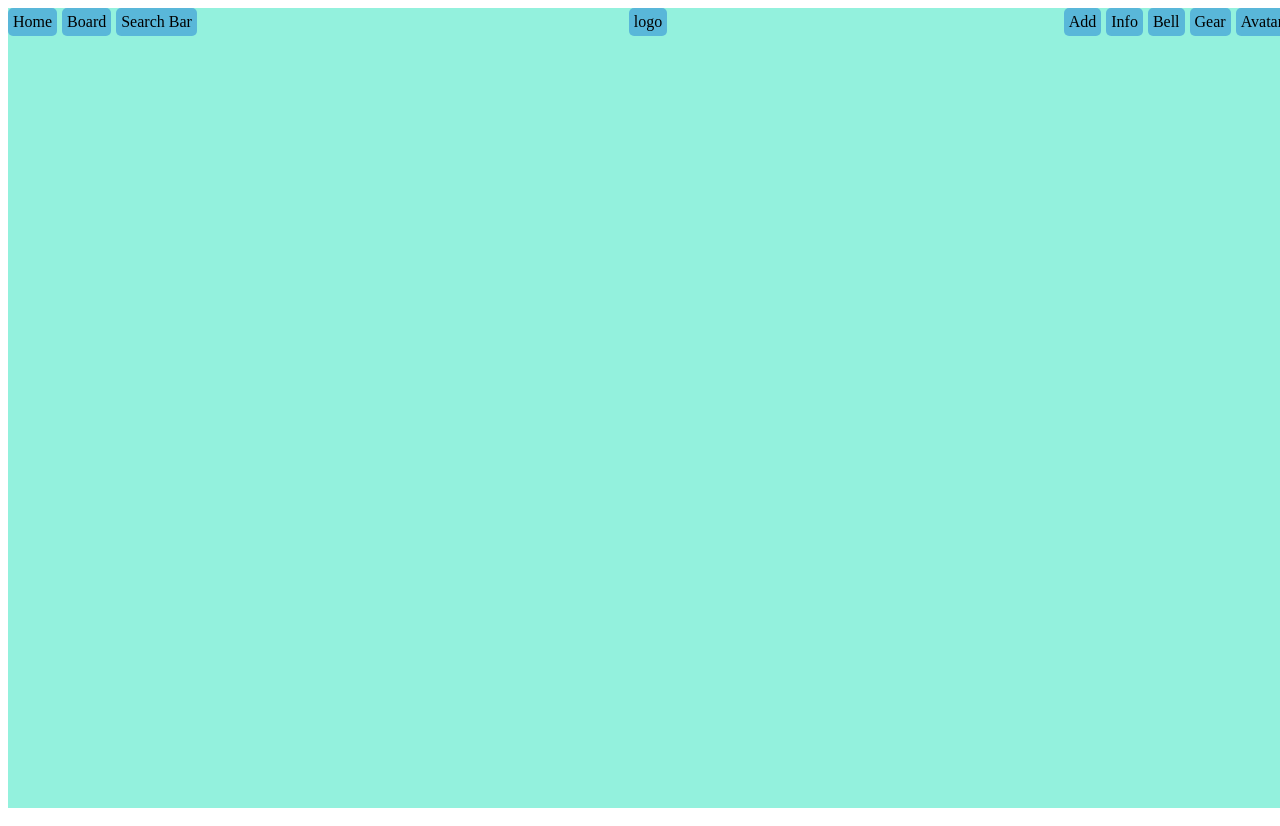
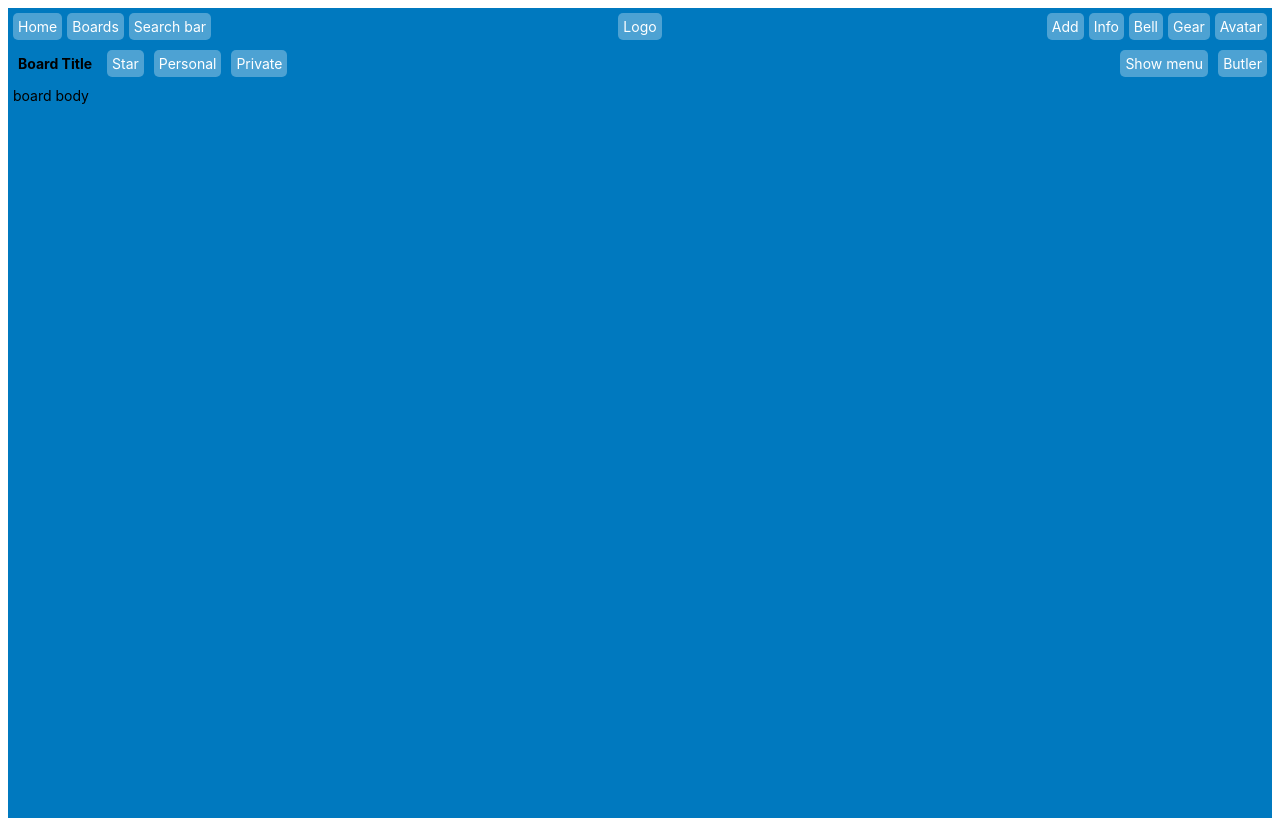
Before and after one commit to hamdi-yilmaz/responsive-header-with-display-table, a plain HTML site: page css grid/index.html in a window 1280 px wide. Drawn offline with Linux system fonts and the light colour scheme.

Commit message:
alt menu

```diff
--- a/css grid/index.html
+++ b/css grid/index.html
@@ -12,18 +12,33 @@
         <div class="base">
             <div class="header">
                 <div class="left-aligned">
-                    <div>Home</div>
-                    <div>Board</div>
-                    <div>Search Bar</div>
+                    <div class="button">Home</div>
+                    <div class="button">Boards</div>
+                    <div class="button">Search bar</div>
                 </div>
-                <div class="logo">logo</div>
+                <div class="logo button">Logo</div>
                 <div class="right-aligned">
-                    <div>Add</div>
-                    <div>Info</div>
-                    <div>Bell</div>
-                    <div>Gear</div>
-                    <div>Avatar</div>
+                    <div class="button">Add</div>
+                    <div class="button">Info</div>
+                    <div class="button">Bell</div>
+                    <div class="button">Gear</div>
+                    <div class="button">Avatar</div>
                 </div>
+            </div>
+            <div class="board">
+                <div class="board-header">
+                    <div class="left">
+                        <div class="board-header-text">Board Title</div>
+                        <div class="button">Star</div>
+                        <div class="button">Personal</div>
+                        <div class="button">Private</div>
+                    </div>
+                    <div class="right">
+                        <div class="button">Show menu</div>
+                        <div class="button">Butler</div>
+                    </div>
+                </div>
+                <div>board body</div>
             </div>
         </div>
     </body>
--- a/css grid/style.css
+++ b/css grid/style.css
@@ -1,7 +1,12 @@
 .base {
-    width: 100vw;
+    background-color: rgb(0, 121, 191);
+    font-family: -apple-system, BlinkMacSystemFont, Segoe UI, Roboto, Noto Sans, Ubuntu, Droid Sans, Helvetica Neue, sans-serif;
+    font-size: 14px;
+    display: grid;
+    grid-template-rows: max-content auto;
+    grid-gap: 10px;
     height: 100vh;
-    background-color: rgb(147, 241, 221);
+    padding: 5px;
 }
 
 .header {
@@ -10,27 +15,62 @@
 }
 
 .header .left-aligned {
-    justify-self: flex-start;
     display: grid;
     grid-template-columns: repeat(3, auto);
     grid-gap: 5px;
+    justify-self: flex-start;
+}
+
+.header .right-aligned {
+    display: grid;
+    grid-template-columns: repeat(5, auto);
+    grid-gap: 5px;
+    justify-self: flex-start;
 }
 
 .header .logo {
+    background-color: rgba(255, 255, 255, 0.3);
     justify-self: center;
 }
 
 .header .right-aligned {
     justify-self: flex-end;
-    display: grid;
-    grid-template-columns: repeat(5, auto);
-    grid-gap: 5px;
 }
 
-.header .left-aligned div,
-.header .logo,
-.header .right-aligned div {
-    background-color: rgba(87, 181, 218, 0.952);
+.board {
+    display: grid;
+    grid-gap: 10px;
+    grid-template-rows: max-content auto;
+}
+
+.board-header {
+    color: black;
+    display: grid;
+    grid-template-columns: repeat(2, 1fr);
+}
+
+.board-header-text {
+    font-weight: bold;
     padding: 5px;
+}
+
+.board-header .left {
+    display: grid;
+    grid-template-columns: repeat(4, max-content);
+    grid-gap: 10px;
+    justify-self: left;
+}
+
+.board-header .right {
+    display: grid;
+    grid-template-columns: repeat(2, max-content);
+    grid-gap: 10px;
+    justify-self: right;
+}
+
+.button {
+    color: white;
+    background-color: rgba(255, 255, 255, 0.3);
     border-radius: 5px;
+    padding: 5px;
 }
```
